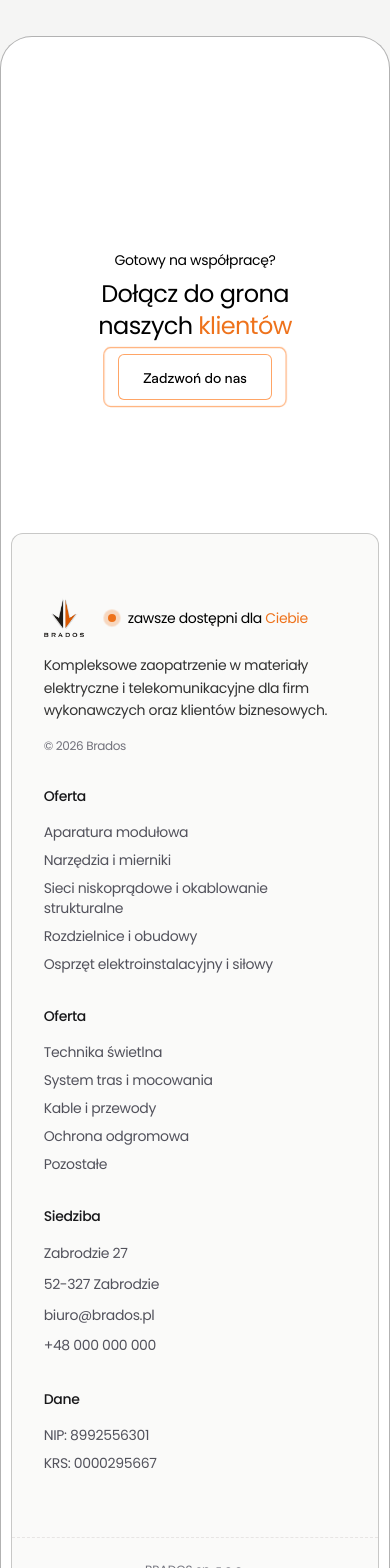
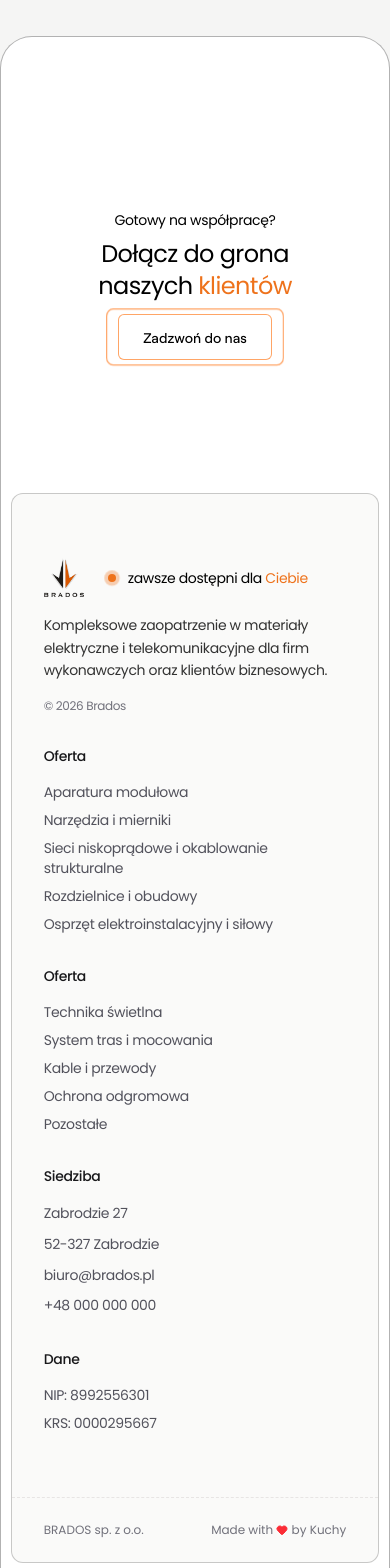
Before and after one commit to Kuchyyy/Brados, a React (Vite) app: page /aparatura-modulowa in a window 390 px wide. Shown: the part 3420-4988 px from the top of the page. Built offline with nearby package versions, Linux system fonts and the light colour scheme.

Commit message:
sprawdzam znowu

```diff
--- a/src/components/CTAAndFooter.tsx
+++ b/src/components/CTAAndFooter.tsx
@@ -157,11 +157,11 @@ const CTAAndFooter = () => {
     <div className="w-full bg-stone-100">
 
       <div className="w-full flex justify-center items-center border border-black/30 rounded-t-4xl relative overflow-hidden bg-white">
-        <div className="mt-20 pb-2 sm:pb-10 max-w-[1200px] w-[95%] z-40">
+        <div className="mt-10 sm:mt-20 pb-2 sm:pb-10 max-w-[1200px] w-[95%] z-40">
           <section className="relative w-full py-2 rounded-md">
             <div
               ref={ctaBlockRef}
-              className="relative sm:overflow-hidden flex flex-col justify-center items-center z-10 text-start sm:text-center w-full py-5 min-h-100 rounded-xl gap-3"
+              className="relative overflow-hidden flex flex-col justify-center items-center z-10 text-start sm:text-center w-full py-5 min-h-100 rounded-xl gap-3"
             >
               <div
                 ref={fillRef}
@@ -308,7 +308,7 @@ const CTAAndFooter = () => {
                 </div>
               </footer>
 
-              <div className="border-t border-dashed border-stone-200 px-8 py-6 flex flex-col md:flex-row items-center justify-between gap-4 text-xs text-zinc-500 font-poppins">
+              <div className="border-t border-dashed border-stone-200 px-8 py-6 flex flex-row items-center justify-between gap-4 text-xs text-zinc-500 font-poppins">
                 <span>BRADOS sp. z o.o.</span>
 
                 <span>
```
